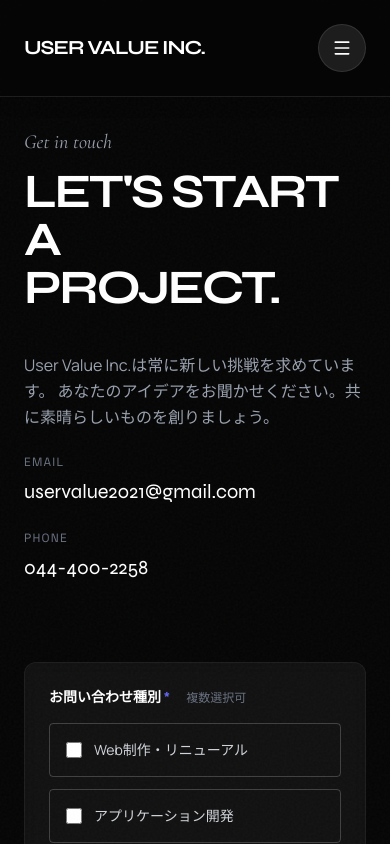
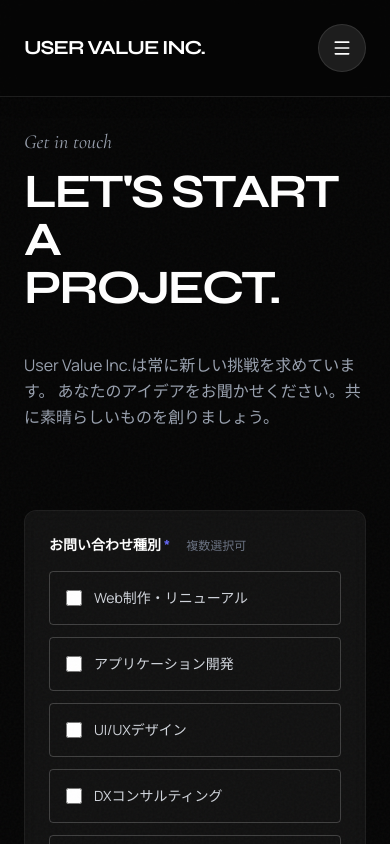
Before and after one commit to tomomini0815/User-Value-Inc, a React (Vite) app: page / in a window 390 px wide. Both pictures are taken after a click on the button "CONTACT US". Shown: the top 844 px of the page. Built offline with nearby package versions, Linux system fonts and the light colour scheme.

Commit message:
Remove email and phone info from Contact page

```diff
--- a/pages/Contact.tsx
+++ b/pages/Contact.tsx
@@ -23,14 +23,6 @@ const Contact: React.FC = () => {
                                     User Value Inc.は常に新しい挑戦を求めています。
                                     あなたのアイデアをお聞かせください。共に素晴らしいものを創りましょう。
                                 </p>
-                                <div className="flex flex-col gap-2">
-                                    <span className="text-xs font-mono text-gray-500 uppercase tracking-widest">EMAIL</span>
-                                    <a href={`mailto:${COMPANY_INFO.email}`} className="text-xl md:text-2xl text-white hover:text-brand-accent transition-colors font-display break-all">{COMPANY_INFO.email}</a>
-                                </div>
-                                <div className="flex flex-col gap-2">
-                                    <span className="text-xs font-mono text-gray-500 uppercase tracking-widest">PHONE</span>
-                                    <a href={`tel:${COMPANY_INFO.phone}`} className="text-xl md:text-2xl text-white hover:text-brand-accent transition-colors font-display">{COMPANY_INFO.phone}</a>
-                                </div>
                             </div>
                         </motion.div>
                     </div>
```
